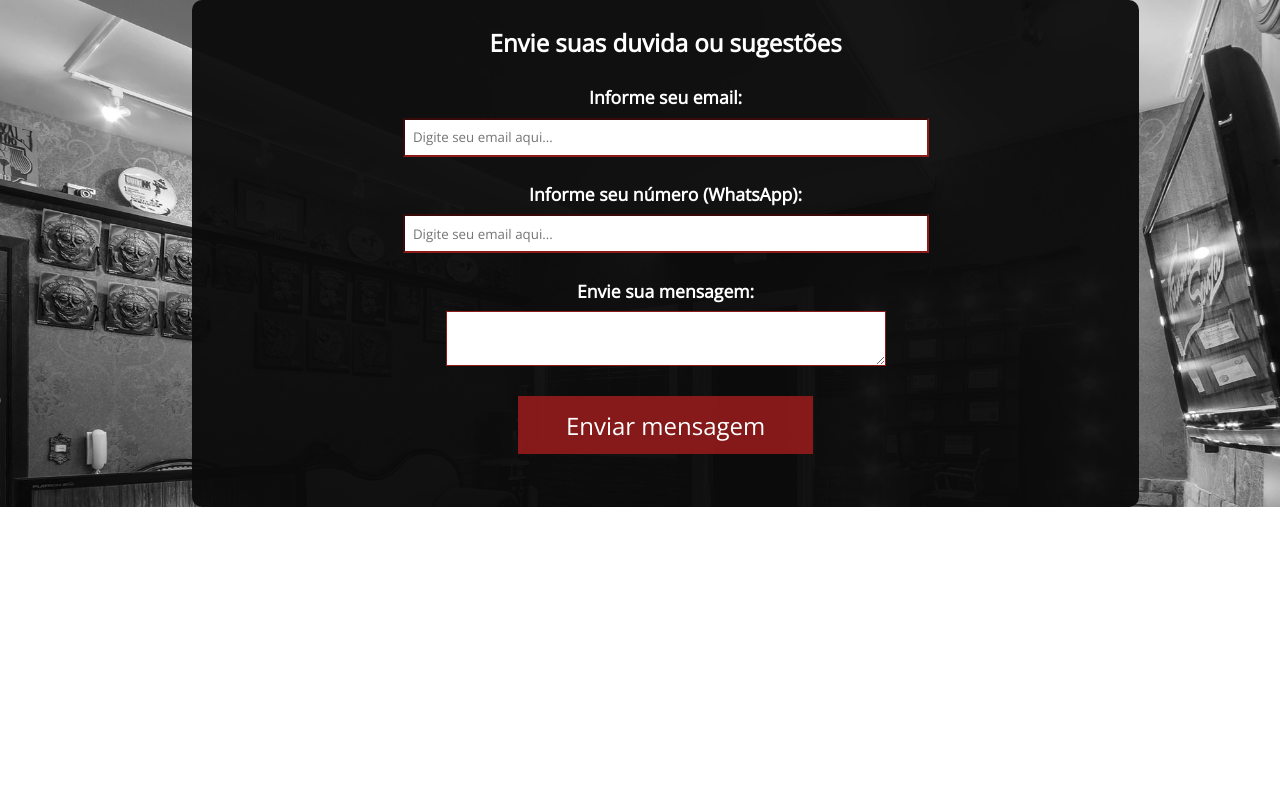
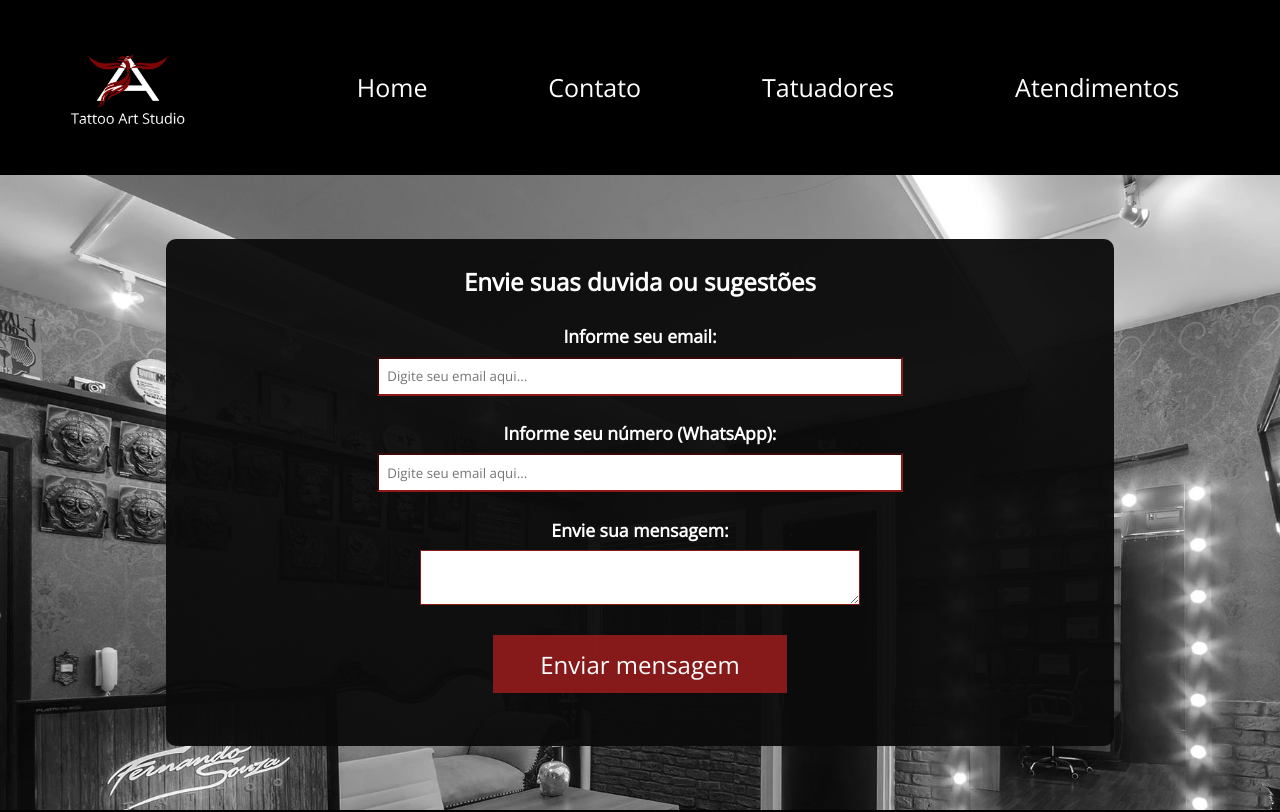
Before and after one commit to CibeleMartins/TattooArtStudio-M5, a React (Create React App) app: page /Contato in a window 1280 px wide. Shown: the top 812 px of the page. Built offline with nearby package versions, Linux system fonts and the light colour scheme.

Commit message:
:package: feat: Pequenas alterações nas pages
Alterou o padding da div principal da pages para que os formulários desgrudassem do header e do footer, bem como alterou algumas margens para melhor posicionamento de elementos.

```diff
--- a/src/App.js
+++ b/src/App.js
@@ -19,7 +19,7 @@ import './App.css';
 function App() {
 
   const location = useLocation()
-  const display = location.pathname === '/' || '/Loader'
+  const display = location.pathname === '/'
 
   const [Loading, setLoading] = useState(true)
 
@@ -79,9 +79,6 @@ function App() {
               <Login />
             </Route>
 
-            <Route exact path="/Loader">
-              <Loader/>
-            </Route>
           </Switch>
         </Container>
 
--- a/src/pages/CadastroCliente.jsx
+++ b/src/pages/CadastroCliente.jsx
@@ -19,6 +19,7 @@ function CadastroCliente() {
     }
 
     return(
+
         <div className={styles.background}>
 
 
--- a/src/pages/CadastroCliente.module.css
+++ b/src/pages/CadastroCliente.module.css
@@ -5,6 +5,7 @@
 .background {
     background-image: url("../assets/imagens/shop.png");
     background-size: cover;
+    padding: 5%;
 }
 
 .divCadastro {
--- a/src/pages/Contato.jsx
+++ b/src/pages/Contato.jsx
@@ -15,7 +15,7 @@ function Contato() {
 
     return(
         <>
-            <div className={styles.Fundo}>
+            <div className={styles.fundo}>
 
 
                 <div className={styles.divContato}>
--- a/src/pages/Contato.module.css
+++ b/src/pages/Contato.module.css
@@ -2,16 +2,17 @@
     font-family: "Open Sans", sans-serif;
 }
 
-.Fundo{
+.fundo{
     background-image: url("../assets/imagens/contato.jpg");
     background-size: cover;
     width: 100%;
     height: 100%;
+    padding: 5%;
 }
 
 .divContato{
     width: 70%;
-    margin-left: 15%;
+    margin-left: 8%;
     border-radius: 10px;
     padding: 2%;
     background-color: rgba(12, 11, 11, 0.952);
```
